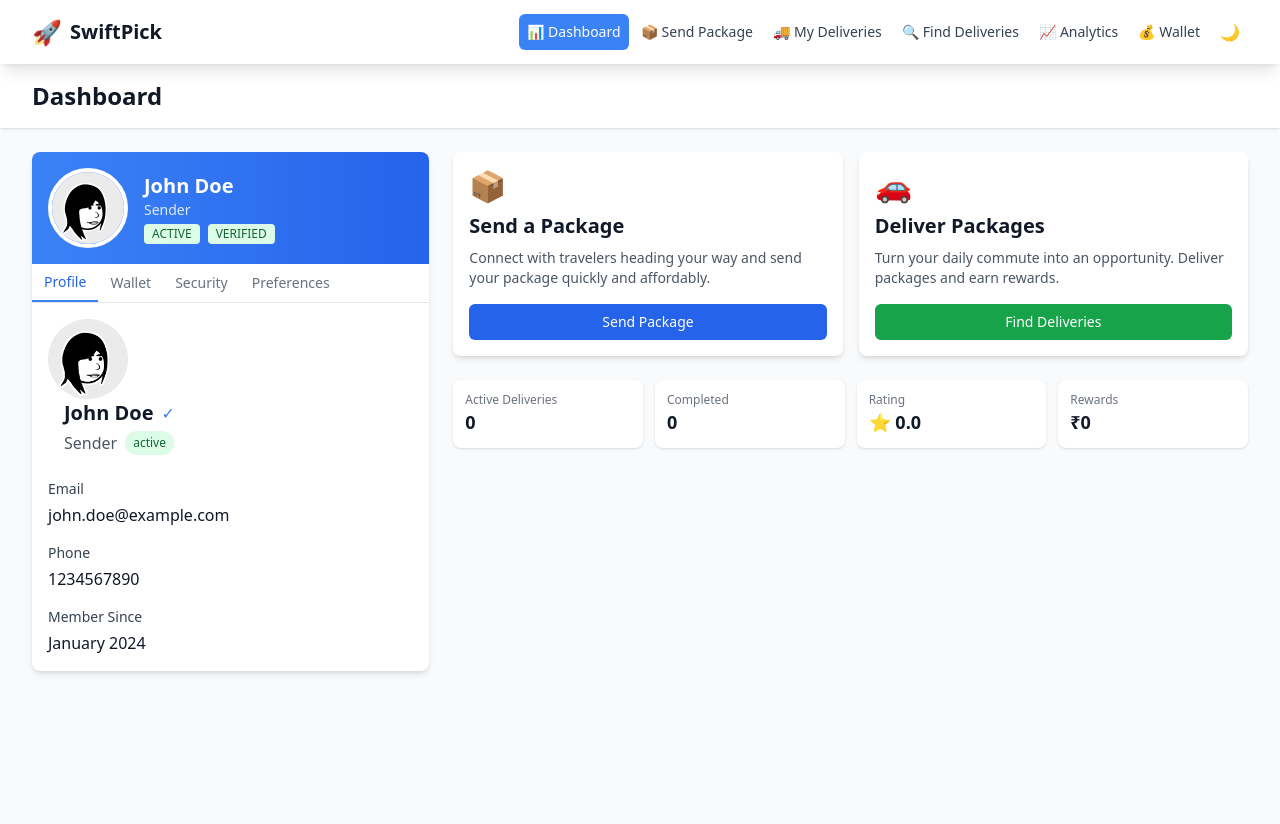
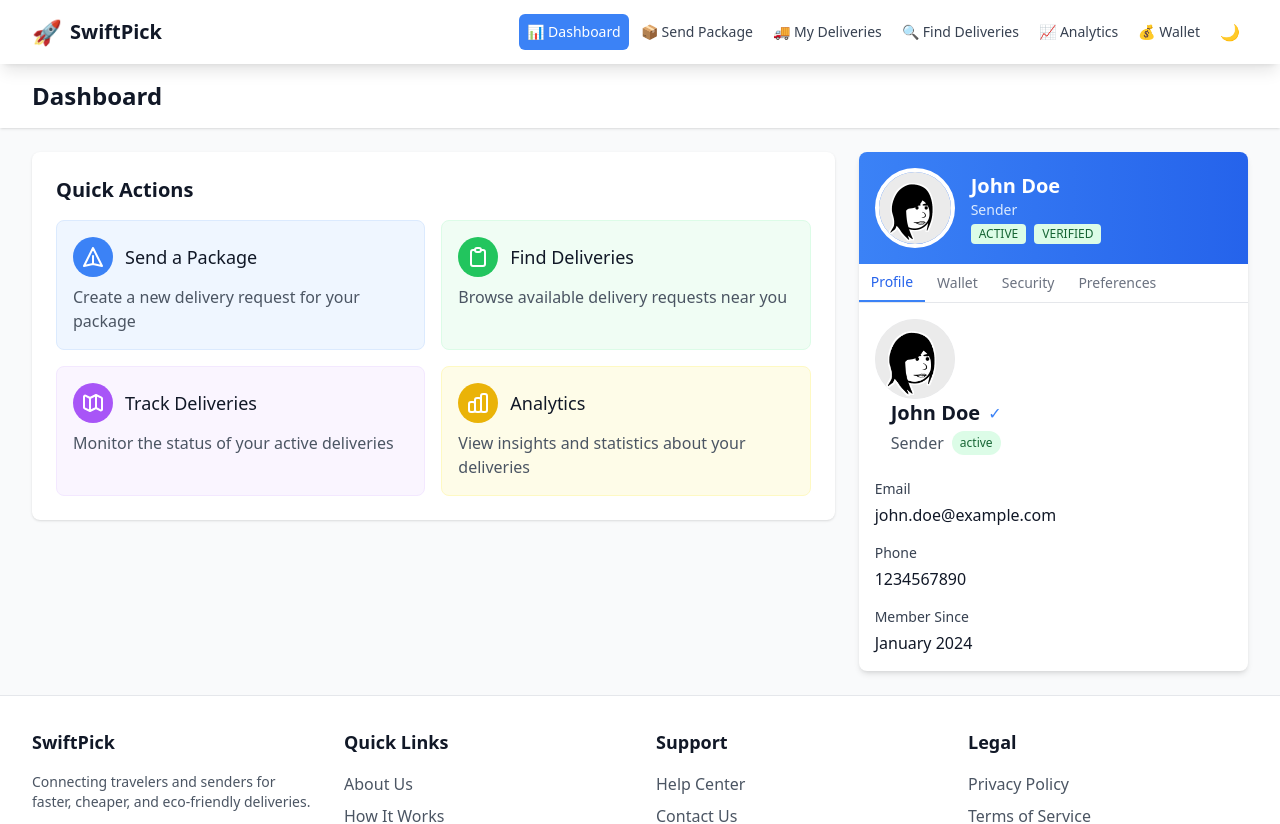
Before and after one commit to sreevarshan-xenoz/SwiftPick, a Next.js app: page /dashboard in a window 1280 px wide. Shown: the top 824 px of the page. Built offline with nearby package versions, Linux system fonts and the light colour scheme.

Commit message:
Fix empty dashboard issue

```diff
--- a/components/dashboard/Dashboard.tsx
+++ b/components/dashboard/Dashboard.tsx
@@ -1,6 +1,7 @@
 import React from 'react';
 import { useRouter } from 'next/router';
 import UserProfile from './UserProfile';
+import DashboardLayout from '../layouts/DashboardLayout';
 
 // Mock user data (replace with actual user data from your authentication system)
 const mockUser = {
@@ -20,7 +21,8 @@ export default function Dashboard() {
   const router = useRouter();
 
   return (
-    <div className="min-h-screen bg-gray-50 dark:bg-gray-900">
+    <DashboardLayout>
+      <div className="bg-gray-50 dark:bg-gray-900">
         {/* Header */}
         <header className="bg-white dark:bg-gray-800 shadow">
           <div className="max-w-7xl mx-auto px-4 sm:px-6 lg:px-8 py-4">
@@ -28,74 +30,88 @@ export default function Dashboard() {
           </div>
         </header>
 
-      {/* Main Content */}
-      <main className="max-w-7xl mx-auto px-4 sm:px-6 lg:px-8 py-6">
-        <div className="flex flex-col lg:flex-row gap-6">
-          {/* Left Column - User Profile */}
-          <div className="w-full lg:w-1/3 mb-6 lg:mb-0 order-2 lg:order-1">
-            <UserProfile user={mockUser} />
+        {/* Main content */}
+        <div className="max-w-7xl mx-auto px-4 sm:px-6 lg:px-8 py-6">
+          <div className="grid grid-cols-1 lg:grid-cols-3 gap-6">
+            {/* Action Cards - Take 2/3 of the space on large screens */}
+            <div className="lg:col-span-2 space-y-6">
+              <div className="bg-white dark:bg-gray-800 shadow rounded-lg p-6">
+                <h2 className="text-xl font-semibold text-gray-900 dark:text-white mb-4">Quick Actions</h2>
+                <div className="grid grid-cols-1 md:grid-cols-2 gap-4">
+                  {/* Send Package Card */}
+                  <div
+                    onClick={() => router.push('/send-package')}
+                    className="bg-blue-50 dark:bg-blue-900/20 border border-blue-100 dark:border-blue-800 rounded-lg p-4 cursor-pointer hover:bg-blue-100 dark:hover:bg-blue-900/30 transition-colors"
+                  >
+                    <div className="flex items-center mb-2">
+                      <div className="bg-blue-500 rounded-full p-2 mr-3">
+                        <svg xmlns="http://www.w3.org/2000/svg" className="h-6 w-6 text-white" fill="none" viewBox="0 0 24 24" stroke="currentColor">
+                          <path strokeLinecap="round" strokeLinejoin="round" strokeWidth={2} d="M12 19l9 2-9-18-9 18 9-2zm0 0v-8" />
+                        </svg>
+                      </div>
+                      <h3 className="text-lg font-medium text-gray-900 dark:text-white">Send a Package</h3>
+                    </div>
+                    <p className="text-gray-600 dark:text-gray-300">Create a new delivery request for your package</p>
                   </div>
 
-          {/* Right Column - Actions and Stats */}
-          <div className="w-full lg:w-2/3 order-1 lg:order-2">
-            <div className="grid grid-cols-1 md:grid-cols-2 gap-4 mb-6">
-              {/* Send Package Card */}
-              <div className="bg-white dark:bg-gray-800 rounded-lg shadow-md overflow-hidden hover:shadow-lg transition-shadow duration-300">
-                <div className="p-4">
-                  <div className="text-3xl mb-2">📦</div>
-                  <h2 className="text-lg md:text-xl font-bold text-gray-900 dark:text-white mb-2">Send a Package</h2>
-                  <p className="text-gray-600 dark:text-gray-300 mb-4 text-sm">
-                    Connect with travelers heading your way and send your package quickly and affordably.
-                  </p>
-                  <button
-                    onClick={() => router.push('/send-package')}
-                    className="w-full bg-blue-600 text-white py-2 px-4 rounded-md font-medium hover:bg-blue-700 transition-colors duration-200 text-sm"
+                  {/* Find Deliveries Card */}
+                  <div
+                    onClick={() => router.push('/available-deliveries')}
+                    className="bg-green-50 dark:bg-green-900/20 border border-green-100 dark:border-green-800 rounded-lg p-4 cursor-pointer hover:bg-green-100 dark:hover:bg-green-900/30 transition-colors"
                   >
-                    Send Package
-                  </button>
+                    <div className="flex items-center mb-2">
+                      <div className="bg-green-500 rounded-full p-2 mr-3">
+                        <svg xmlns="http://www.w3.org/2000/svg" className="h-6 w-6 text-white" fill="none" viewBox="0 0 24 24" stroke="currentColor">
+                          <path strokeLinecap="round" strokeLinejoin="round" strokeWidth={2} d="M9 5H7a2 2 0 00-2 2v12a2 2 0 002 2h10a2 2 0 002-2V7a2 2 0 00-2-2h-2M9 5a2 2 0 002 2h2a2 2 0 002-2M9 5a2 2 0 012-2h2a2 2 0 012 2" />
+                        </svg>
                       </div>
+                      <h3 className="text-lg font-medium text-gray-900 dark:text-white">Find Deliveries</h3>
+                    </div>
+                    <p className="text-gray-600 dark:text-gray-300">Browse available delivery requests near you</p>
                   </div>
 
-              {/* Receive/Deliver Package Card */}
-              <div className="bg-white dark:bg-gray-800 rounded-lg shadow-md overflow-hidden hover:shadow-lg transition-shadow duration-300">
-                <div className="p-4">
-                  <div className="text-3xl mb-2">🚗</div>
-                  <h2 className="text-lg md:text-xl font-bold text-gray-900 dark:text-white mb-2">Deliver Packages</h2>
-                  <p className="text-gray-600 dark:text-gray-300 mb-4 text-sm">
-                    Turn your daily commute into an opportunity. Deliver packages and earn rewards.
-                  </p>
-                  <button
-                    onClick={() => router.push('/available-deliveries')}
-                    className="w-full bg-green-600 text-white py-2 px-4 rounded-md font-medium hover:bg-green-700 transition-colors duration-200 text-sm"
+                  {/* Track Deliveries Card */}
+                  <div
+                    onClick={() => router.push('/dashboard/delivery-tracking')}
+                    className="bg-purple-50 dark:bg-purple-900/20 border border-purple-100 dark:border-purple-800 rounded-lg p-4 cursor-pointer hover:bg-purple-100 dark:hover:bg-purple-900/30 transition-colors"
                   >
-                    Find Deliveries
-                  </button>
+                    <div className="flex items-center mb-2">
+                      <div className="bg-purple-500 rounded-full p-2 mr-3">
+                        <svg xmlns="http://www.w3.org/2000/svg" className="h-6 w-6 text-white" fill="none" viewBox="0 0 24 24" stroke="currentColor">
+                          <path strokeLinecap="round" strokeLinejoin="round" strokeWidth={2} d="M9 20l-5.447-2.724A1 1 0 013 16.382V5.618a1 1 0 011.447-.894L9 7m0 13l6-3m-6 3V7m6 10l4.553 2.276A1 1 0 0021 18.382V7.618a1 1 0 00-.553-.894L15 4m0 13V4m0 0L9 7" />
+                        </svg>
+                      </div>
+                      <h3 className="text-lg font-medium text-gray-900 dark:text-white">Track Deliveries</h3>
+                    </div>
+                    <p className="text-gray-600 dark:text-gray-300">Monitor the status of your active deliveries</p>
+                  </div>
+
+                  {/* Analytics Card */}
+                  <div
+                    onClick={() => router.push('/dashboard/analytics')}
+                    className="bg-yellow-50 dark:bg-yellow-900/20 border border-yellow-100 dark:border-yellow-800 rounded-lg p-4 cursor-pointer hover:bg-yellow-100 dark:hover:bg-yellow-900/30 transition-colors"
+                  >
+                    <div className="flex items-center mb-2">
+                      <div className="bg-yellow-500 rounded-full p-2 mr-3">
+                        <svg xmlns="http://www.w3.org/2000/svg" className="h-6 w-6 text-white" fill="none" viewBox="0 0 24 24" stroke="currentColor">
+                          <path strokeLinecap="round" strokeLinejoin="round" strokeWidth={2} d="M9 19v-6a2 2 0 00-2-2H5a2 2 0 00-2 2v6a2 2 0 002 2h2a2 2 0 002-2zm0 0V9a2 2 0 012-2h2a2 2 0 012 2v10m-6 0a2 2 0 002 2h2a2 2 0 002-2m0 0V5a2 2 0 012-2h2a2 2 0 012 2v14a2 2 0 01-2 2h-2a2 2 0 01-2-2z" />
+                        </svg>
+                      </div>
+                      <h3 className="text-lg font-medium text-gray-900 dark:text-white">Analytics</h3>
+                    </div>
+                    <p className="text-gray-600 dark:text-gray-300">View insights and statistics about your deliveries</p>
+                  </div>
                 </div>
               </div>
             </div>
 
-            {/* Quick Stats */}
-            <div className="grid grid-cols-2 md:grid-cols-4 gap-3">
-              <div className="bg-white dark:bg-gray-800 p-3 rounded-lg shadow">
-                <div className="text-xs text-gray-500 dark:text-gray-400">Active Deliveries</div>
-                <div className="text-lg font-bold text-gray-900 dark:text-white">0</div>
-              </div>
-              <div className="bg-white dark:bg-gray-800 p-3 rounded-lg shadow">
-                <div className="text-xs text-gray-500 dark:text-gray-400">Completed</div>
-                <div className="text-lg font-bold text-gray-900 dark:text-white">0</div>
-              </div>
-              <div className="bg-white dark:bg-gray-800 p-3 rounded-lg shadow">
-                <div className="text-xs text-gray-500 dark:text-gray-400">Rating</div>
-                <div className="text-lg font-bold text-gray-900 dark:text-white">⭐ 0.0</div>
-              </div>
-              <div className="bg-white dark:bg-gray-800 p-3 rounded-lg shadow">
-                <div className="text-xs text-gray-500 dark:text-gray-400">Rewards</div>
-                <div className="text-lg font-bold text-gray-900 dark:text-white">₹0</div>
+            {/* User Profile - Take 1/3 of the space on large screens */}
+            <div className="lg:col-span-1">
+              <UserProfile user={mockUser} />
             </div>
           </div>
         </div>
       </div>
-      </main>
-    </div>
+    </DashboardLayout>
   );
 }
--- a/pages/dashboard/index.tsx
+++ b/pages/dashboard/index.tsx
@@ -1,13 +1,15 @@
 import React from 'react';
-import DashboardLayout from '../../components/layouts/DashboardLayout';
+import Head from 'next/head';
+import Dashboard from '../../components/dashboard/Dashboard';
 
-export default function Dashboard() {
+export default function DashboardPage() {
   return (
-    <DashboardLayout>
-      {/* Your existing dashboard content */}
-      <div className="max-w-7xl mx-auto px-4 sm:px-6 lg:px-8 py-8">
-        {/* Dashboard content */}
-      </div>
-    </DashboardLayout>
+    <>
+      <Head>
+        <title>Dashboard - SwiftPick</title>
+        <meta name="description" content="SwiftPick Dashboard - Send or deliver packages" />
+      </Head>
+      <Dashboard />
+    </>
   );
 }
```
Lines whose indentation alone changed are shown as unchanged.
